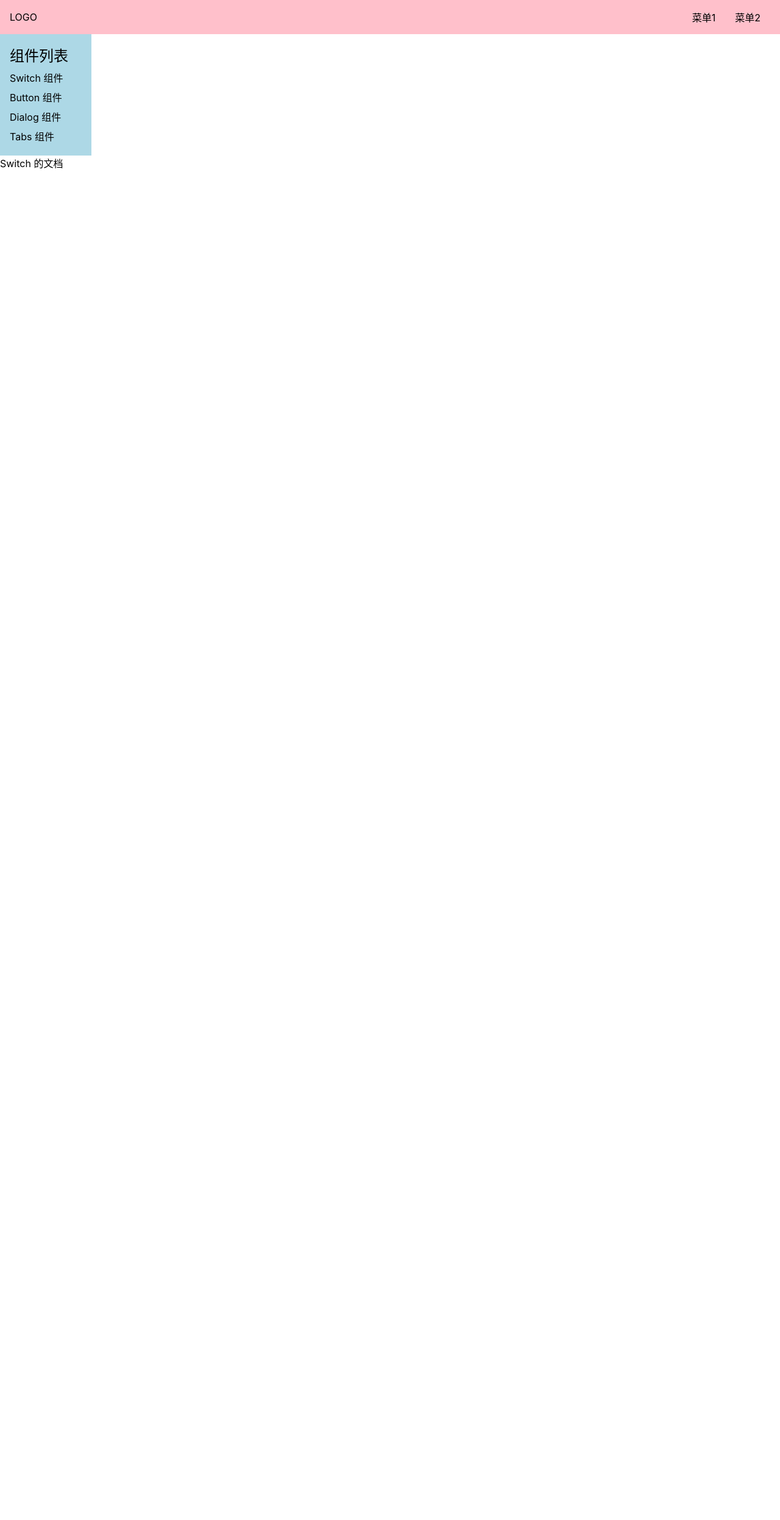
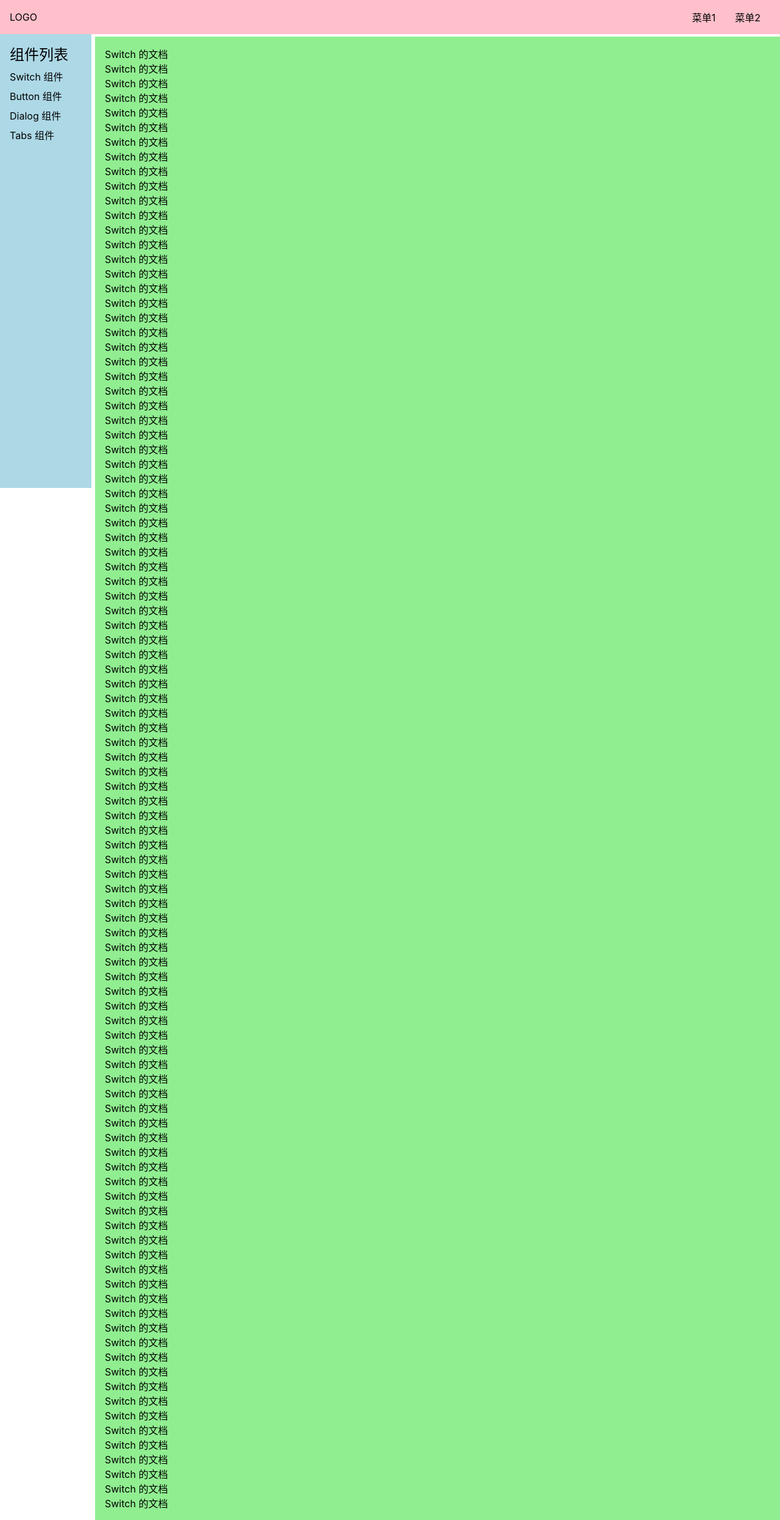
Before and after one commit to jiang-N/gulu, a Vue app: page /#/doc/switch in a window 1280 px wide. Shown: the whole page at 61% size. Before the commit the page ends 800 px from the top, so only its background shows below. Built offline with nearby package versions, Linux system fonts and the light colour scheme.

Commit message:
基本完成官网框架

```diff
--- /dev/null
+++ b/src/components/ButtonDemo.vue
@@ -0,0 +1,13 @@
+<template>
+  <div>Button 示例</div>
+</template>
+
+<script>
+export default {
+  name: 'SwitchDemo'
+}
+</script>
+
+<style scoped>
+
+</style>
--- /dev/null
+++ b/src/components/DialogDemo.vue
@@ -0,0 +1,15 @@
+<template>
+  <div>
+    Dialog 示例
+  </div>
+</template>
+
+<script>
+export default {
+  name: 'SwitchDemo'
+}
+</script>
+
+<style scoped>
+
+</style>
--- /dev/null
+++ b/src/components/DocDemo.vue
@@ -0,0 +1,13 @@
+<template>
+  <div>Doc 默认页面</div>
+</template>
+
+<script>
+export default {
+name: "DocDemo.vue"
+}
+</script>
+
+<style scoped>
+
+</style>
--- a/src/components/SwitchDemo.vue
+++ b/src/components/SwitchDemo.vue
@@ -1,6 +1,105 @@
 <template>
   <div>
-    Switch 的文档
+    <p>Switch 的文档</p>
+    <p>Switch 的文档</p>
+    <p>Switch 的文档</p>
+    <p>Switch 的文档</p>
+    <p>Switch 的文档</p>
+    <p>Switch 的文档</p>
+    <p>Switch 的文档</p>
+    <p>Switch 的文档</p>
+    <p>Switch 的文档</p>
+    <p>Switch 的文档</p>
+    <p>Switch 的文档</p>
+    <p>Switch 的文档</p>
+    <p>Switch 的文档</p>
+    <p>Switch 的文档</p>
+    <p>Switch 的文档</p>
+    <p>Switch 的文档</p>
+    <p>Switch 的文档</p>
+    <p>Switch 的文档</p>
+    <p>Switch 的文档</p>
+    <p>Switch 的文档</p>
+    <p>Switch 的文档</p>
+    <p>Switch 的文档</p>
+    <p>Switch 的文档</p>
+    <p>Switch 的文档</p>
+    <p>Switch 的文档</p>
+    <p>Switch 的文档</p>
+    <p>Switch 的文档</p>
+    <p>Switch 的文档</p>
+    <p>Switch 的文档</p>
+    <p>Switch 的文档</p>
+    <p>Switch 的文档</p>
+    <p>Switch 的文档</p>
+    <p>Switch 的文档</p>
+    <p>Switch 的文档</p>
+    <p>Switch 的文档</p>
+    <p>Switch 的文档</p>
+    <p>Switch 的文档</p>
+    <p>Switch 的文档</p>
+    <p>Switch 的文档</p>
+    <p>Switch 的文档</p>
+    <p>Switch 的文档</p>
+    <p>Switch 的文档</p>
+    <p>Switch 的文档</p>
+    <p>Switch 的文档</p>
+    <p>Switch 的文档</p>
+    <p>Switch 的文档</p>
+    <p>Switch 的文档</p>
+    <p>Switch 的文档</p>
+    <p>Switch 的文档</p>
+    <p>Switch 的文档</p>
+    <p>Switch 的文档</p>
+    <p>Switch 的文档</p>
+    <p>Switch 的文档</p>
+    <p>Switch 的文档</p>
+    <p>Switch 的文档</p>
+    <p>Switch 的文档</p>
+    <p>Switch 的文档</p>
+    <p>Switch 的文档</p>
+    <p>Switch 的文档</p>
+    <p>Switch 的文档</p>
+    <p>Switch 的文档</p>
+    <p>Switch 的文档</p>
+    <p>Switch 的文档</p>
+    <p>Switch 的文档</p>
+    <p>Switch 的文档</p>
+    <p>Switch 的文档</p>
+    <p>Switch 的文档</p>
+    <p>Switch 的文档</p>
+    <p>Switch 的文档</p>
+    <p>Switch 的文档</p>
+    <p>Switch 的文档</p>
+    <p>Switch 的文档</p>
+    <p>Switch 的文档</p>
+    <p>Switch 的文档</p>
+    <p>Switch 的文档</p>
+    <p>Switch 的文档</p>
+    <p>Switch 的文档</p>
+    <p>Switch 的文档</p>
+    <p>Switch 的文档</p>
+    <p>Switch 的文档</p>
+    <p>Switch 的文档</p>
+    <p>Switch 的文档</p>
+    <p>Switch 的文档</p>
+    <p>Switch 的文档</p>
+    <p>Switch 的文档</p>
+    <p>Switch 的文档</p>
+    <p>Switch 的文档</p>
+    <p>Switch 的文档</p>
+    <p>Switch 的文档</p>
+    <p>Switch 的文档</p>
+    <p>Switch 的文档</p>
+    <p>Switch 的文档</p>
+    <p>Switch 的文档</p>
+    <p>Switch 的文档</p>
+    <p>Switch 的文档</p>
+    <p>Switch 的文档</p>
+    <p>Switch 的文档</p>
+    <p>Switch 的文档</p>
+    <p>Switch 的文档</p>
+    <p>Switch 的文档</p>
   </div>
 </template>
 
--- /dev/null
+++ b/src/components/TabsDemo.vue
@@ -0,0 +1,15 @@
+<template>
+  <div>
+    Tabs 示例
+  </div>
+</template>
+
+<script>
+export default {
+  name: 'SwitchDemo'
+}
+</script>
+
+<style scoped>
+
+</style>
--- a/src/components/TopNav.vue
+++ b/src/components/TopNav.vue
@@ -29,7 +29,10 @@ export default {
   background: pink;
   display: flex;
   padding: 16px;
-  position: relative;
+  position: fixed;
+  top: 0;
+  left: 0;
+  width: 100%;
   z-index: 10;
   justify-content: space-between;
   align-items: center;
--- a/src/views/Doc.vue
+++ b/src/views/Doc.vue
@@ -1,5 +1,6 @@
 <template>
-  <TopNav/>
+  <div class="layout">
+    <TopNav class="nav"/>
     <div class="content">
       <aside v-if="menuVisible">
         <h2>组件列表</h2>
@@ -19,8 +20,9 @@
         </ol>
       </aside>
       <main>
-      <router-view></router-view>
+        <router-view/>
       </main>
+    </div>
   </div>
 </template>
 
@@ -39,10 +41,47 @@ export default {
 </script>
 
 <style lang="scss" scoped>
+.layout {
+  display: flex;
+  flex-direction: column;
+  height: 100vh;
+
+  > .nav {
+    flex-shrink: 0;
+  }
+
+  > .content {
+    flex-grow: 1;
+    padding-top: 60px;
+    padding-left: 156px;
+    @media (max-width: 500px) {
+      padding-left: 0;
+    }
+  }
+}
+
+.content {
+  display: flex;
+
+  > aside {
+    flex-shrink: 0;
+  }
+
+  > main {
+    flex-grow: 1;
+    padding: 16px;
+    background: lightgreen;
+  }
+}
+
 aside {
   background: lightblue;
   width: 150px;
-  padding: 16px;
+  position: fixed;
+  top: 0;
+  left: 0;
+  padding: 70px 16px 16px;
+  height: 100%;
 
   > h2 {
     margin-bottom: 4px;
@@ -53,12 +92,9 @@ aside {
       padding: 4px 0;
     }
   }
+}
 
-  @media (max-width: 500px) {
-    position: fixed;
-    top: 0;
-    left: 0;
-    padding-top: 70px;
-  }
+main {
+  overflow: auto;
 }
 </style>
```
Also changed, not shown: src/router.ts (+9 -1 lines). Lines whose indentation alone changed are shown as unchanged.
